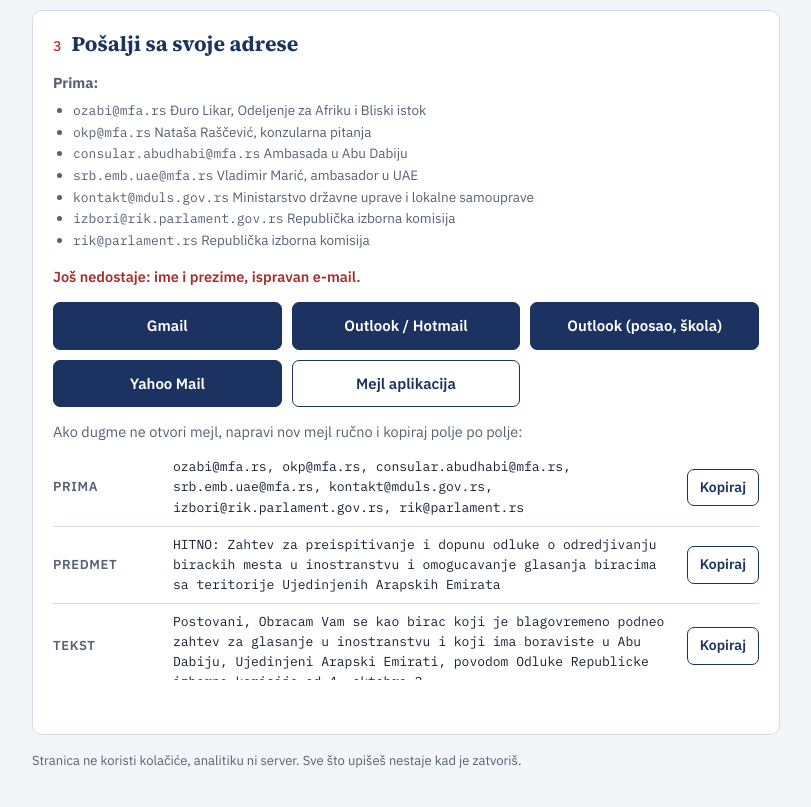
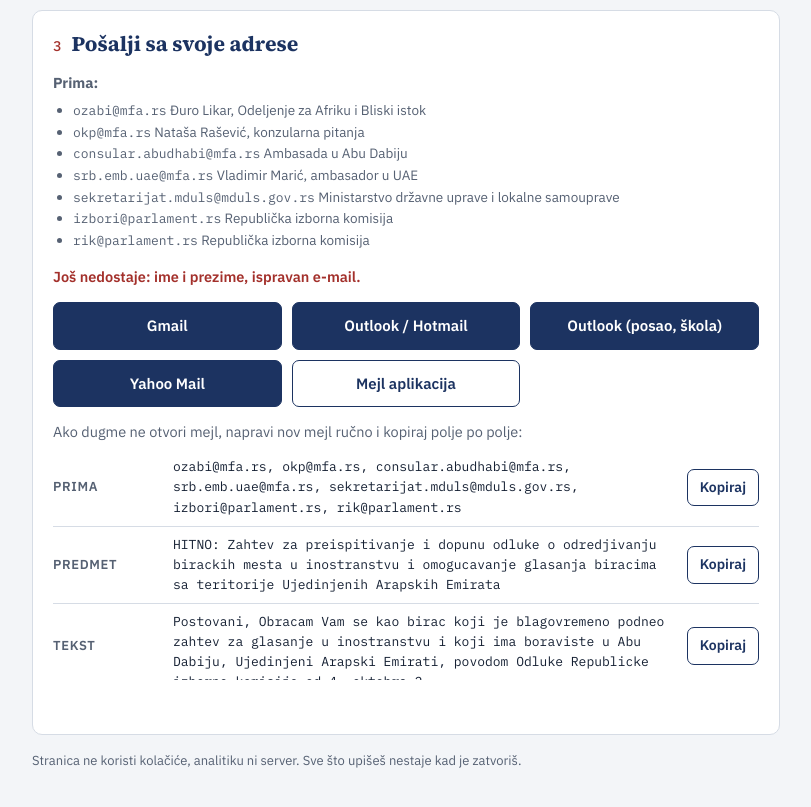
Before and after one commit to srbsuae-spec/srbsuae-site, a plain HTML site: page zahtev.html in a window 1280 px wide. Shown: the part 1200-2007 px from the top of the page, without its empty margins (234-1045 px from the left). Drawn offline with Linux system fonts and the light colour scheme.

Commit message:
zahtev.html: correct recipient addresses (MDULS secretariat, RIK izbori@parlament.rs)
Co-Authored-By: Claude Sonnet 5.5 <noreply@anthropic.com>

```diff
--- a/zahtev.html
+++ b/zahtev.html
@@ -152,11 +152,11 @@ footer{font-size:13px;color:var(--muted);display:flex;flex-direction:column;gap:
 const $ = (id) => document.getElementById(id);
 const PRIM = [
   ["ozabi@mfa.rs", "Đuro Likar, Odeljenje za Afriku i Bliski istok"],
-  ["okp@mfa.rs", "Nataša Raščević, konzularna pitanja"],
+  ["okp@mfa.rs", "Nataša Rašević, konzularna pitanja"],
   ["consular.abudhabi@mfa.rs", "Ambasada u Abu Dabiju"],
   ["srb.emb.uae@mfa.rs", "Vladimir Marić, ambasador u UAE"],
-  ["kontakt@mduls.gov.rs", "Ministarstvo državne uprave i lokalne samouprave"],
-  ["izbori@rik.parlament.gov.rs", "Republička izborna komisija"],
+  ["sekretarijat.mduls@mduls.gov.rs", "Ministarstvo državne uprave i lokalne samouprave"],
+  ["izbori@parlament.rs", "Republička izborna komisija"],
   ["rik@parlament.rs", "Republička izborna komisija"],
 ];
 const TO = PRIM.map((r) => r[0]);
```
